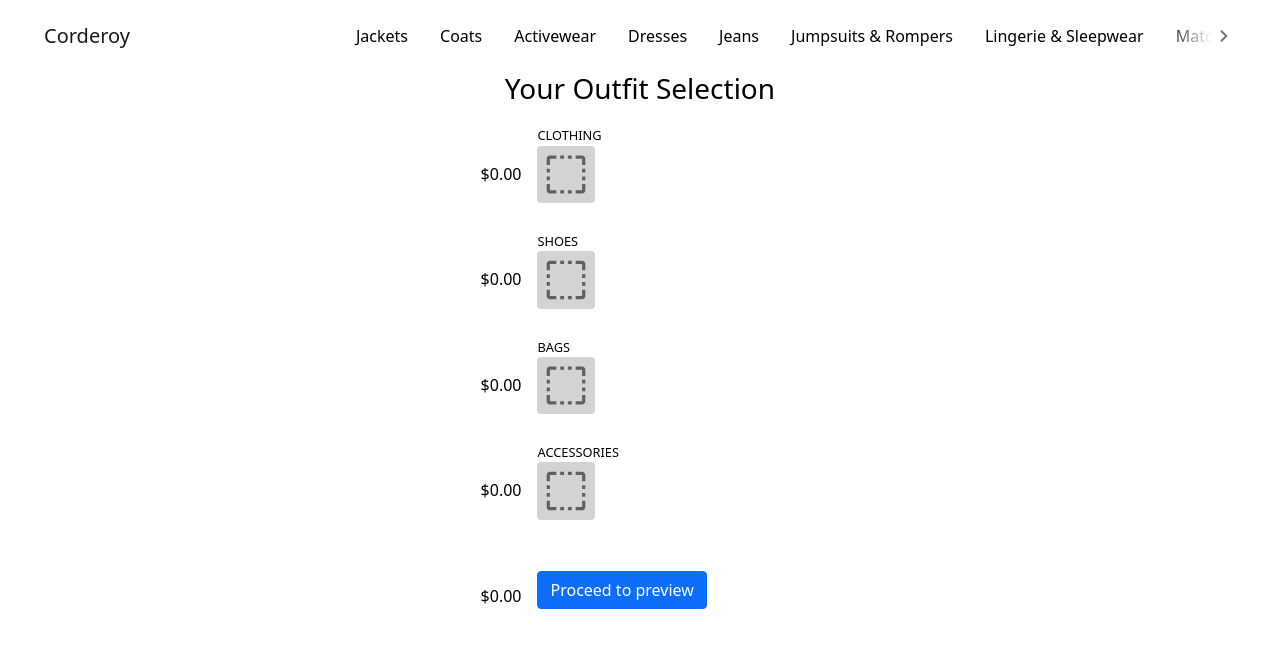
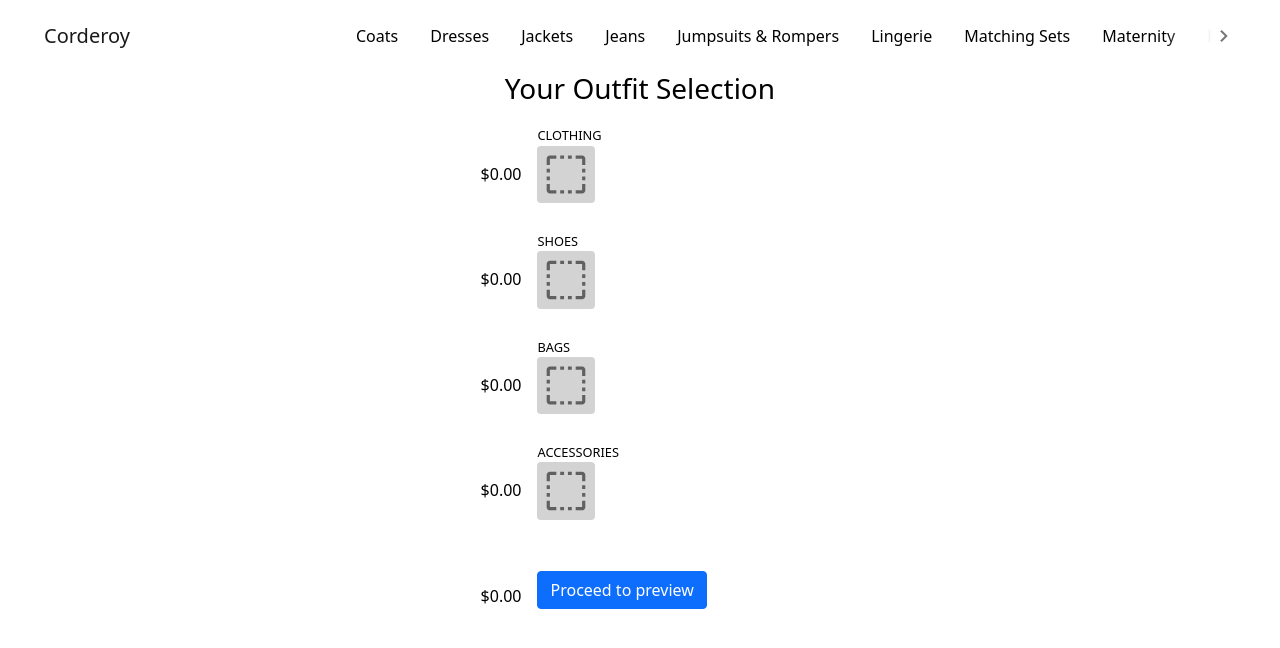
Before and after one commit to badgeroy/corderoy-prototype, a React (Create React App) app: page / in a window 1280 px wide. Shown: the top 648 px of the page. Built offline with nearby package versions, Linux system fonts and the light colour scheme.

Commit message:
Changed root categories

```diff
--- a/src/components/Catalog.js
+++ b/src/components/Catalog.js
@@ -4,13 +4,45 @@ import {Card, Col, Container, Row, Form, Button} from "react-bootstrap";
 import CatalogCard from "./CatalogCard";
 
 class Catalog extends React.Component {
-    previewItem(prod, rowIdx, colIdx) {
-        console.log(rowIdx + ", " + colIdx + " " + prod)
+    constructor(props) {
+        super(props);
+        const products = this.props.category.getProducts();
+        const colPerRow = 5;
+        this.state = {
+            products: products,
+            colPerRow: colPerRow,
+            rows: [...Array(Math.ceil(products.length / colPerRow))].map((row, idx) => {
+                      const start = idx * colPerRow;
+                      const end = start + colPerRow;
+                      return products.slice(start, end);
+                    }).map((row, rowIdx) => (
+                        <Row className="no-gutters" key={rowIdx} xs={colPerRow}>
+                          {row.map((prod, colIdx) => (
+                              <Col>
+                                <CatalogCard prod={prod} onClick={() => this.renderItemExpand(prod, rowIdx, colIdx)}/>
+                              </Col>
+                          ))}
+                        </Row>
+                    ))
+        };
+        this.renderItemExpand = this.renderItemExpand.bind(this);
+    }
+
+    renderItemExpand(prod, rowIdx, colIdx) {
+        // this.setState({rows: [
+        //     ...this.state.rows.slice(0, rowIdx + 1),
+        //     (<Row>
+        //       <Container fluid>
+        //         Hi there
+        //       </Container>
+        //     </Row>),
+        //     ...this.state.rows.slice(rowIdx + 1)
+        // ]})
+
     }
 
     render() {
-        const products = this.props.category.getProducts();
-        const colPerRow = 5;
+        console.log(this.state.rows);
         return (
             <div className={"Catalog" + (this.props.className ? " " + this.props.className : "")}>
               <div className="cards">
@@ -36,19 +68,7 @@ class Catalog extends React.Component {
                       </Form.Group>
                     </Form>
                   </Row>
-                  {[...Array(Math.ceil(products.length / colPerRow))].map((row, idx) => {
-                      const start = idx * colPerRow;
-                      const end = start + colPerRow;
-                      return products.slice(start, end);
-                  }).map((row, rowIdx) => (
-                      <Row className="no-gutters" key={rowIdx} xs={colPerRow}>
-                        {row.map((prod, colIdx) => (
-                            <Col>
-                              <CatalogCard prod={prod} onClick={() => this.previewItem(prod, rowIdx, colIdx)}/>
-                            </Col>
-                        ))}
-                      </Row>
-                  ))}
+                  {this.state.rows}
                 </Container>
               </div>
             </div>
--- a/src/components/CatalogCard.js
+++ b/src/components/CatalogCard.js
@@ -7,15 +7,27 @@ class CatalogCard extends React.Component {
     constructor(props) {
         super(props);
         this.state = {
-            color: 0
+            color: 0,
+            clicked: false
         }
+        this.setColor = this.setColor.bind(this);
+        this.onClick = this.onClick.bind(this);
+    }
+
+    setColor(color) {
+        this.setState({color: color});
+    }
+
+    onClick(cb) {
+        this.setState({clicked: !this.state.clicked});
+        cb();
     }
 
     render() {
         const imgBaseURL = "https://m.media-amazon.com/images/G/01/Shopbop/p";
         return (
             <div className="CatalogCard">
-              <Card onClick={this.props.onClick}>
+              <Card onClick={() => this.onClick(this.props.onClick)}>
                 <Card.Img
                     variant="top"
                     src={imgBaseURL + this.props.prod.getColors()[this.state.color].getImages()[0]}
--- a/src/pages/Wardrobe.js
+++ b/src/pages/Wardrobe.js
@@ -3,14 +3,10 @@ import React from "react";
 import {Button, Card, Container, Nav, Navbar, NavLink} from "react-bootstrap";
 import {BrowserRouter, Link, Route, Routes} from "react-router-dom";
 import Catalog from "../components/Catalog";
-import LeftArrow from "../images/left-arrow-icon.svg";
-import RightArrow from "../images/right-arrow-icon.svg";
 import {Category} from "../shopbop";
 import ScrollMenu from "../components/ScrollMenu";
 import MiniCart from "../components/MiniCart";
-import AddLogo from "../images/crop_free_tight_36px.svg";
-import {CardBody} from "reactstrap";
-
+import CropLogo from "../images/crop_free_tight_36px.svg";
 
 
 class Wardrobe extends React.Component {
@@ -18,12 +14,16 @@ class Wardrobe extends React.Component {
         super(props);
 
         this.state = {
-            categories: Category.getRootCategories(),
+            categories: Category.getRootCategories().map(root => root.getChildren()).flat(),
             selectedClothing: [],
             selectedShoes: [],
             selectedBags: [],
             selectedAccessories: []
         };
+
+        for (const cat of this.state.categories) {
+            console.log(cat.getParent());
+        }
     }
 
     componentDidMount() {
@@ -38,7 +38,7 @@ class Wardrobe extends React.Component {
         ));
         cards.push(
             <Card className="mini-card">
-              <Card.Img src={AddLogo}/>
+              <Card.Img src={CropLogo}/>
             </Card>
         );
         return cards;
@@ -95,7 +95,9 @@ class Wardrobe extends React.Component {
                   </div>
                   <Routes>
                     {this.state.categories.map(cat => (
-                        <Route path={"/" + cat.getId()} element={<Catalog className="catalog" category={cat}/>}/>
+                        <Route path={"/" + cat.getId()} element={
+                          <Catalog className="catalog" category={cat}/>
+                        }/>
                     ))}
                   </Routes>
                 </div>
--- a/src/shopbop.js
+++ b/src/shopbop.js
@@ -33,12 +33,13 @@ export class Product {
         }
     }
 
-    constructor(name, desc, price, storePage, colors) {
+    constructor(name, desc, price, storePage, colors, category) {
         this.designer = name;
         this.desc = desc;
         this.price = price;
         this.storePage = storePage;
         this.colors = colors;
+        this.category = category;
     }
 
     /**
@@ -82,6 +83,13 @@ export class Product {
     getColors() {
         return this.colors;
     }
+
+    /**
+     * @returns {Category} the category this product belongs to
+     */
+    getCategory() {
+        return this.category;
+    }
 }
 
 export class Category {
@@ -95,26 +103,20 @@ export class Category {
      * @returns {Category[]} an array of categories as returned from the Shopbop API
      */
     static getRootCategories = function() {
-        const rootCats = []
-        for (const subcat of categories.whatsNewCategory.children) {
-            if (!subcat.children)
-                continue;
-            for (const subsubcat of subcat.children) {
-                const id = subsubcat.id;
-                const name = subsubcat.name;
-                rootCats.push(new Category(id, name));
-            }
+        const rootNames = ["Clothing", "Shoes", "Bags", "Jewelry & Accessories"];
+        const roots = [];
+        for (const cat of categories.categories) {
+            if (rootNames.indexOf(cat.name) > -1)
+                roots.push(new Category(cat.id, cat.name, null, cat.children));
         }
-        return rootCats;
+        return roots;
     }
 
-    constructor(id, name) {
+    constructor(id, name, parent, children) {
         this.id = id;
         this.name = name;
-    }
-
-    getClothing() {
-        return "winterwear"
+        this.parent = parent;
+        this.children = children;
     }
 
     /**
@@ -128,7 +130,14 @@ export class Category {
      * @returns {String} the name of this category
      */
     getName() {
-        return this.name
+        return this.name;
+    }
+
+    /**
+     * @returns {Category} the parent category of this category if any, null otherwise
+     */
+    getParent() {
+        return this.parent;
     }
 
     /**
@@ -136,7 +145,7 @@ export class Category {
      *          an empty array otherwise
      */
     getChildren() {
-
+        return this.children.map(c => new Category(c.id, c.name, this, c.children));
     }
 
     /**
```
